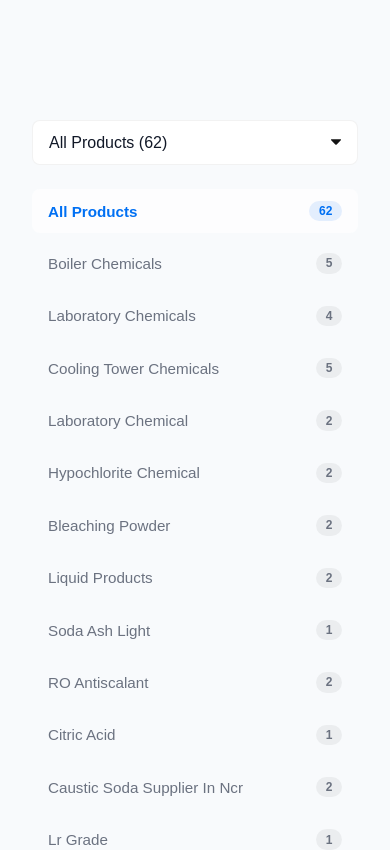
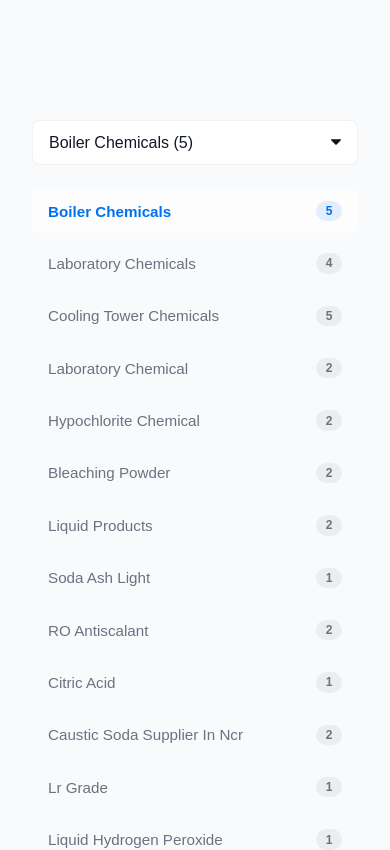
Before and after one commit to jayanthkonanki/ChemCareTechnologies, a React app in the folder frontend/: page / in a window 390 px wide. Shown: the part 4440-5290 px from the top of the page. Built offline with nearby package versions, Linux system fonts and the light colour scheme; the HTML template or start-up script is replaced by a standard one.

Commit message:
feat: removed All Products option and default to first category on both mobile and desktop

```diff
--- a/frontend/src/components/Products.jsx
+++ b/frontend/src/components/Products.jsx
@@ -94,10 +94,17 @@ const ProductCard = ({ product, onClick }) => {
 };
 
 const Products = ({ data }) => {
+  const categories = data?.categories || [];
+  const firstCatSlug = categories.filter(c => (c.products||[]).length > 0)[0]?.slug || 'all';
+
   const [activeSlug, setActiveSlug] = useState('all');
   const [selected, setSelected] = useState(null);
 
-  const categories = data?.categories || [];
+  // Default to first category when data loads
+  if (activeSlug === 'all' && firstCatSlug !== 'all') {
+    setActiveSlug(firstCatSlug);
+  }
+
   const allProducts = categories.flatMap(c => c.products || []);
 
   const currentProducts = activeSlug === 'all'
@@ -127,7 +134,6 @@ const Products = ({ data }) => {
             {/* Mobile Dropdown */}
             <div className="mobile-category-select">
               <select value={activeSlug} onChange={(e) => handleCategoryClick(e.target.value)}>
-                <option value="all">All Products ({allProducts.length})</option>
                 {categories.filter(c => (c.products||[]).length > 0).map(cat => (
                   <option key={cat.slug} value={cat.slug}>
                     {toTitle(cat.name)} ({(cat.products||[]).length})
@@ -138,12 +144,6 @@ const Products = ({ data }) => {
 
             {/* Desktop Sidebar */}
             <div className="sidebar-menu">
-              <button
-                className={`sidebar-link${activeSlug === 'all' ? ' active' : ''}`}
-                onClick={() => handleCategoryClick('all')}>
-                <span>All Products</span>
-                <span className="sidebar-count">{allProducts.length}</span>
-              </button>
               {categories.filter(c => (c.products||[]).length > 0).map((cat) => {
                 return (
                   <button key={cat.slug}
```
